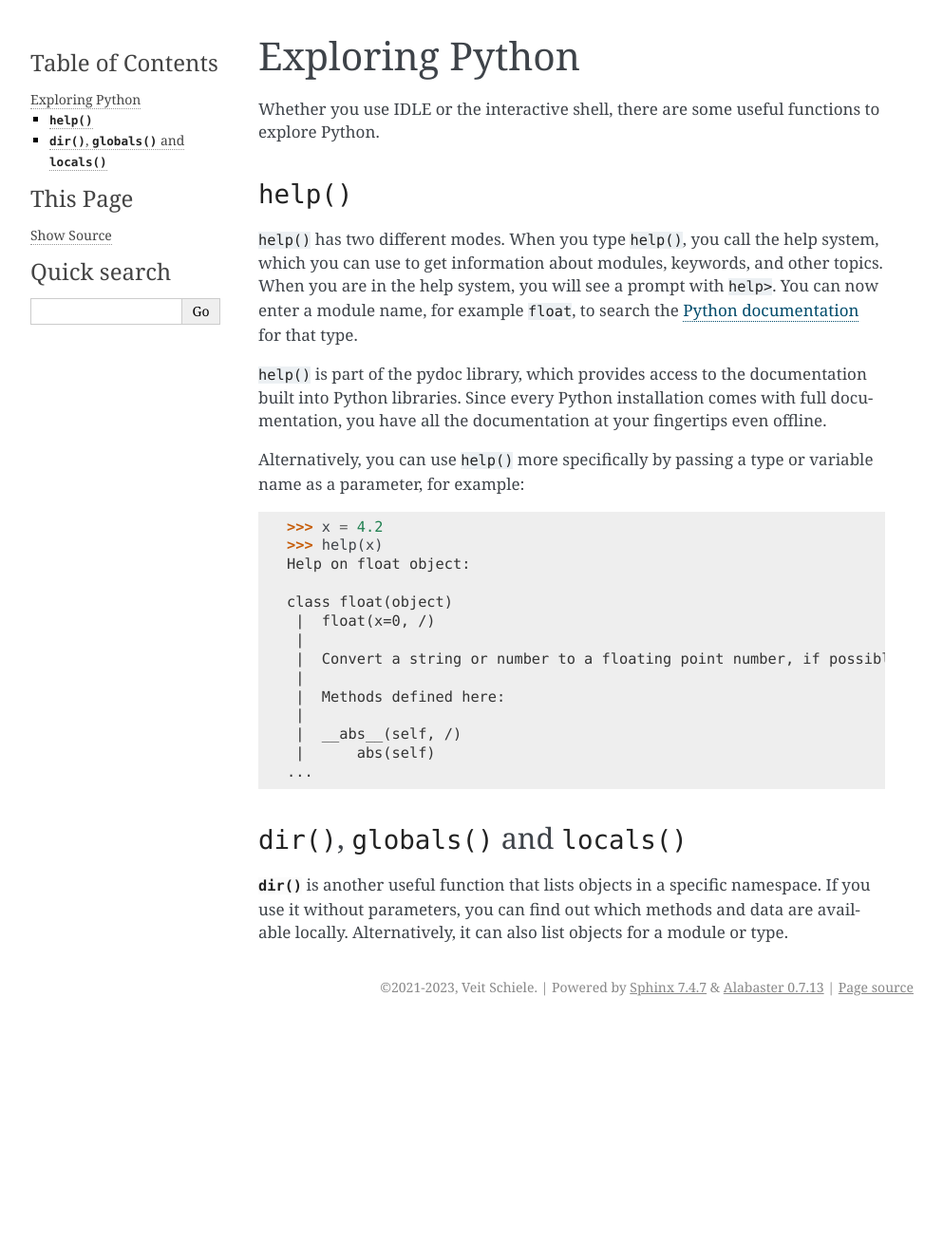
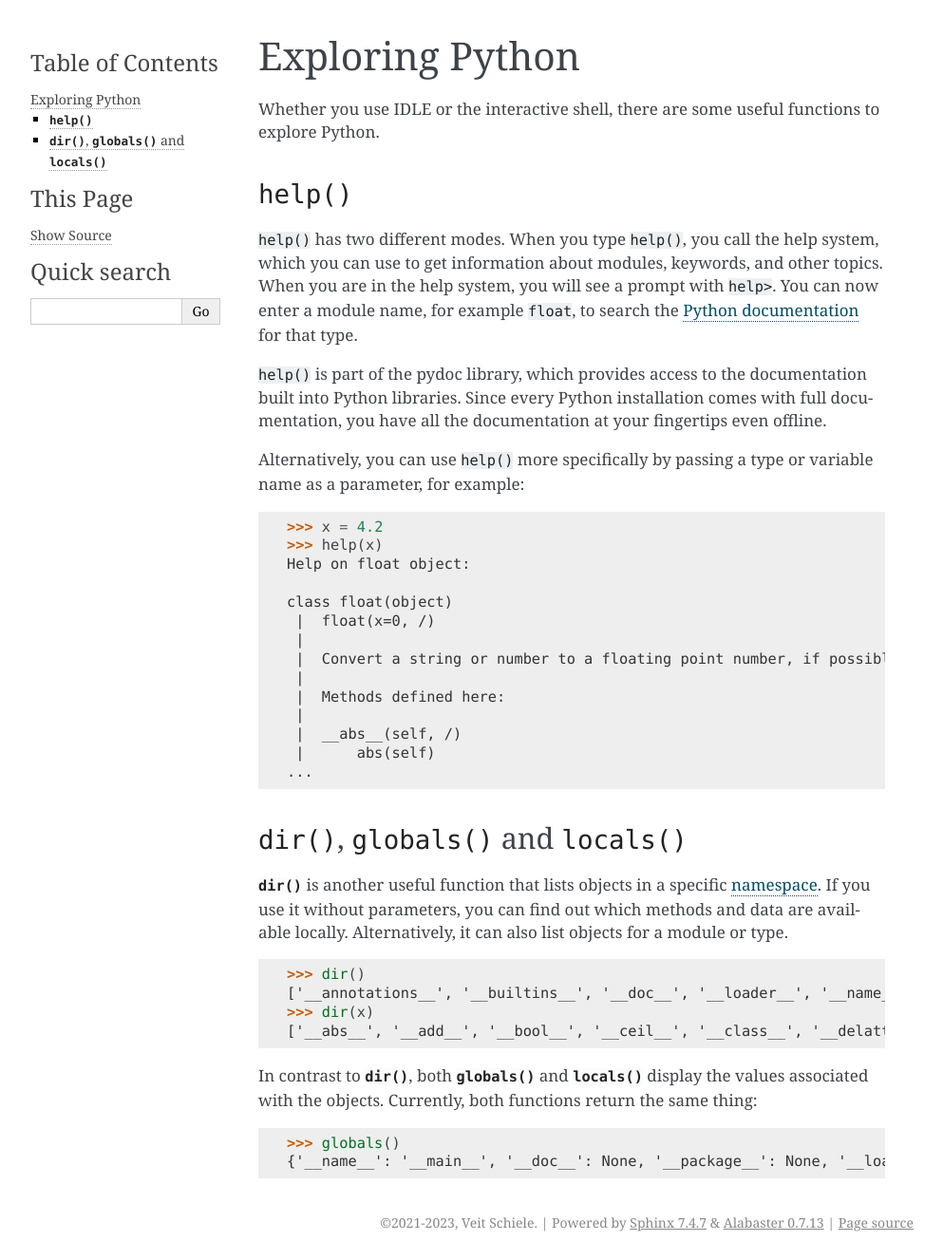
Before and after one commit to veit/python-basics-tutorial, a Sphinx documentation site: the page built from docs/explore.rst, in a window 1280 px wide. Shown: the whole page at 95% size, without its empty margins (148-1141 px from the left). Built offline with Sphinx 7.4.7, drawn with Linux system fonts in a browser that asks for light colours; pages that are not in the unit, such as notebooks, are missing from menus; before the commit the page ends 1079 px from its top, so only the background shows below that.

Commit message:
:memo: Add examples for dir(), globals() and locals()

```diff
--- a/docs/explore.rst
+++ b/docs/explore.rst
@@ -42,6 +42,22 @@ variable name as a parameter, for example:
 -----------------------------------------
 
 :py:func:`dir` is another useful function that lists objects in a specific
-namespace. If you use it without parameters, you can find out which methods and
-data are available locally. Alternatively, it can also list objects for a module
-or type.
+:doc:`namespace <oop/namespaces>`. If you use it without parameters, you can
+find out which methods and data are available locally. Alternatively, it can
+also list objects for a module or type.
+
+.. code-block:: python
+
+   >>> dir()
+   ['__annotations__', '__builtins__', '__doc__', '__loader__', '__name__', '__package__', '__spec__', 'x']
+   >>> dir(x)
+   ['__abs__', '__add__', '__bool__', '__ceil__', '__class__', '__delattr__', '__dir__', '__divmod__', '__doc__', '__eq__', '__float__', '__floor__', '__floordiv__', '__format__', '__ge__', '__getattribute__', '__getformat__', '__getnewargs__', '__getstate__', '__gt__', '__hash__', '__init__', '__init_subclass__', '__int__', '__le__', '__lt__', '__mod__', '__mul__', '__ne__', '__neg__', '__new__', '__pos__', '__pow__', '__radd__', '__rdivmod__', '__reduce__', '__reduce_ex__', '__repr__', '__rfloordiv__', '__rmod__', '__rmul__', '__round__', '__rpow__', '__rsub__', '__rtruediv__', '__setattr__', '__sizeof__', '__str__', '__sub__', '__subclasshook__', '__truediv__', '__trunc__', 'as_integer_ratio', 'conjugate', 'fromhex', 'hex', 'imag', 'is_integer', 'real']
+
+In contrast to :py:func:`dir`, both :py:func:`globals` and :py:func:`locals`
+display the values associated with the objects. Currently, both functions return
+the same thing:
+
+.. code-block:: python
+
+   >>> globals()
+   {'__name__': '__main__', '__doc__': None, '__package__': None, '__loader__': <class '_frozen_importlib.BuiltinImporter'>, '__spec__': None, '__annotations__': {}, '__builtins__': <module 'builtins' (built-in)>, 'x': 4.2}
```
